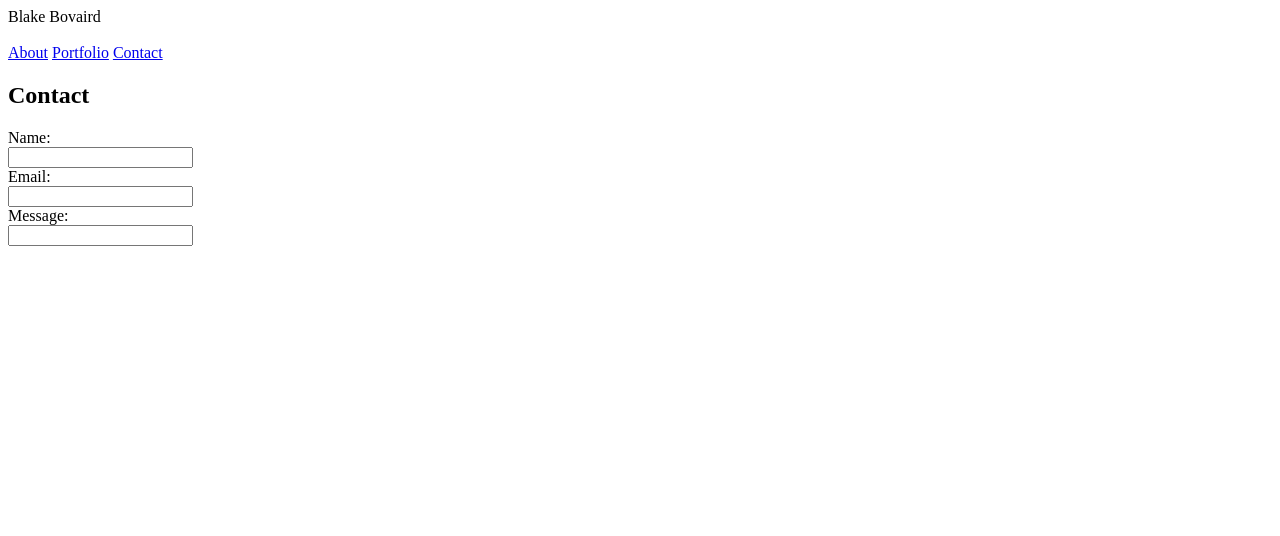
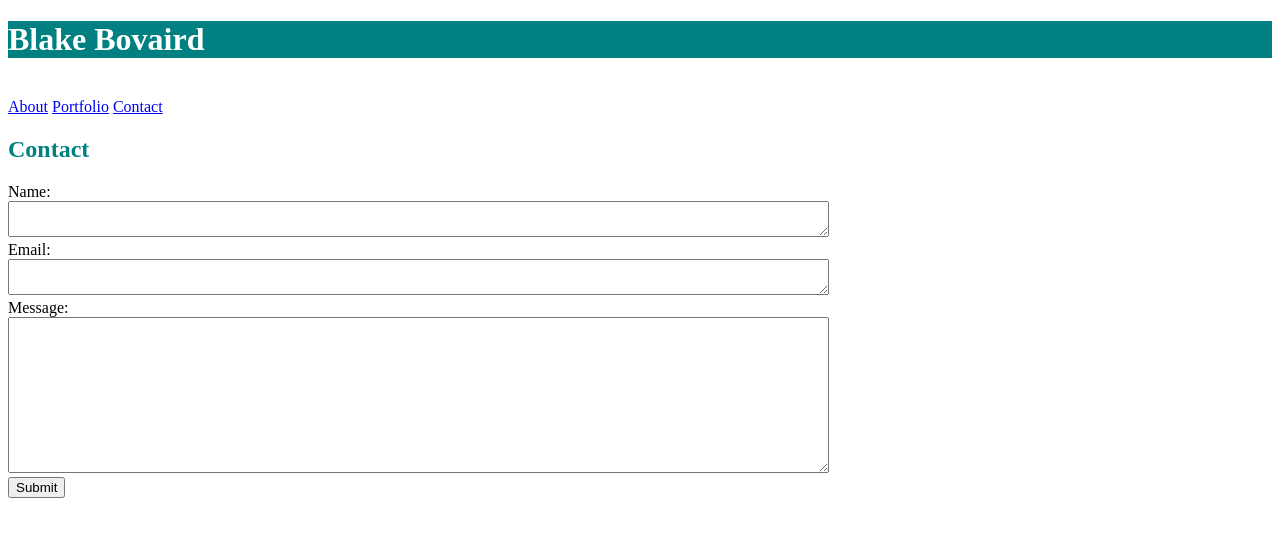
Before and after one commit to cblakebovaird/Basic-Portfolio, a plain HTML site: page contact.html in a window 1280 px wide. Drawn offline with Linux system fonts and the light colour scheme.

Commit message:
fixed image issue, styled border a little and added submit button

```diff
--- a/assets/css/style.css
+++ b/assets/css/style.css
@@ -0,0 +1,16 @@
+header {
+    background-color: teal;
+    color: white;
+}
+
+.title {
+    color: teal
+}
+
+p{
+    text-align: left;
+}
+
+div{
+    border: black;
+}
--- a/contact.html
+++ b/contact.html
@@ -5,9 +5,14 @@
     <meta name="viewport" content="width=device-width, initial-scale=1.0">
     <meta http-equiv="X-UA-Compatible" content="ie=edge">
     <title>Contact</title>
+
+    <link rel="stylesheet" type="text/css" href="assets/css/style.css">
+
 </head>
 <body>
-    <header>Blake Bovaird</header>
+    <header>
+        <h1>Blake Bovaird</h1>
+    </header>
 
     <br>
     <a href="index.html">About</a>
@@ -15,16 +20,22 @@
     <a href="contact.html">Contact</a>
     <br>
 
-    <h2>Contact</h2>
+    <h2 class="title" >Contact</h2>
 
     <form>
         Name:<br>
-        <input type="text" name="firstname + lastname"><br>
+        <textarea name="name" cols="100"></textarea><br>
         Email:<br>
-        <input type="text" name="email"><br>
+        <textarea name="email" cols="100"></textarea><br>
         Message:<br>
-        <input type="text" name="message">
+        <textarea name="message" rows="10" cols="100"></textarea>
+
+        <!-- still need to work on text area and font size-->
+
     </form>
 
+    <button type="button">Submit
+
+    </button>
 </body>
 </html>
```
Also changed, not shown: index.html (+6 -3 lines), portfolio.html (+6 -1 lines), assets/images/blake.JPG (added), assets/images/pic 1.jpeg (added), assets/images/pic 2.jpeg (added), assets/images/pic 3.jpeg (added), assets/images/pic 4.jpeg (added), assets/images/pic 5.jpeg (added), assets/images/pic 6.jpeg (added), 1 other file.
